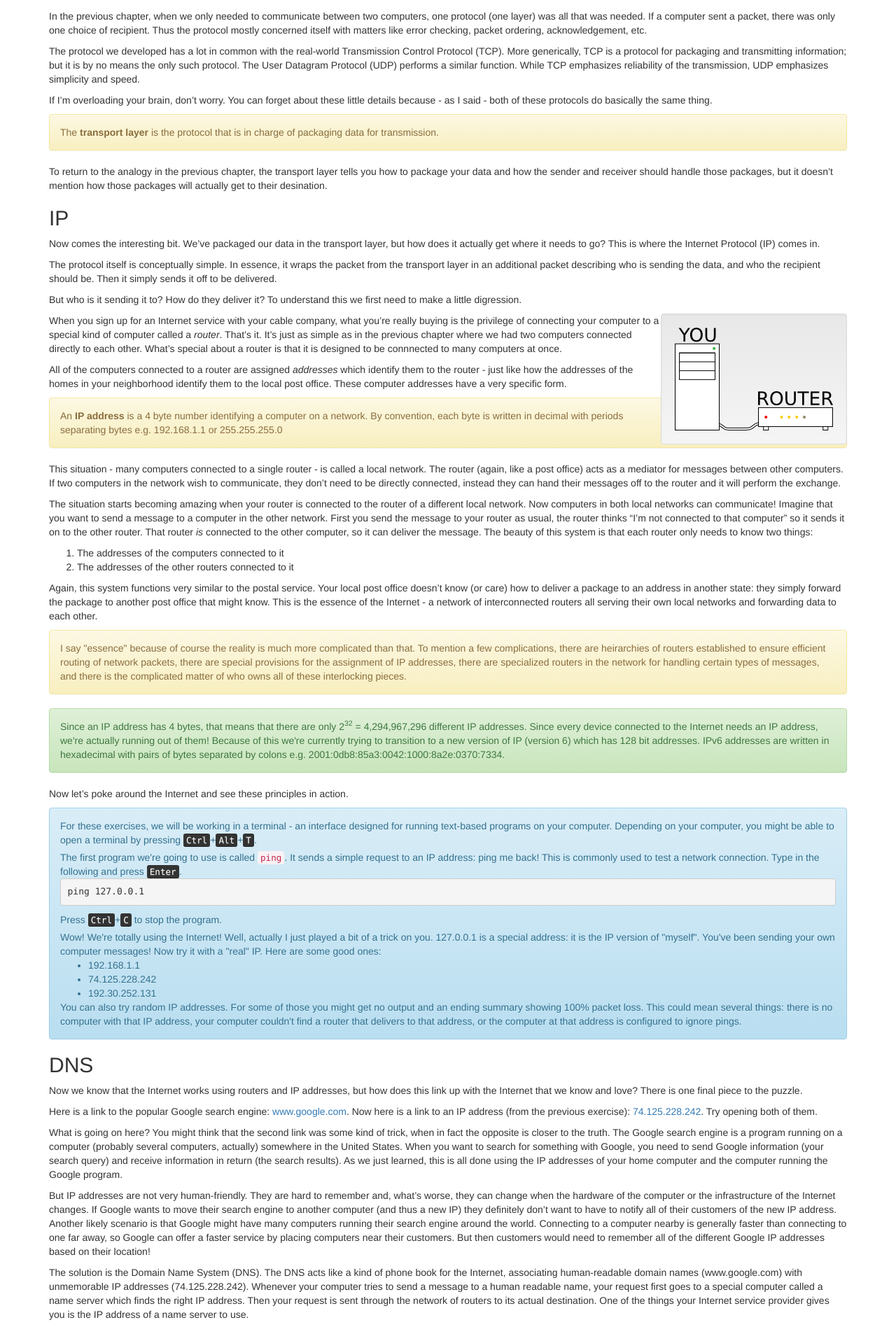
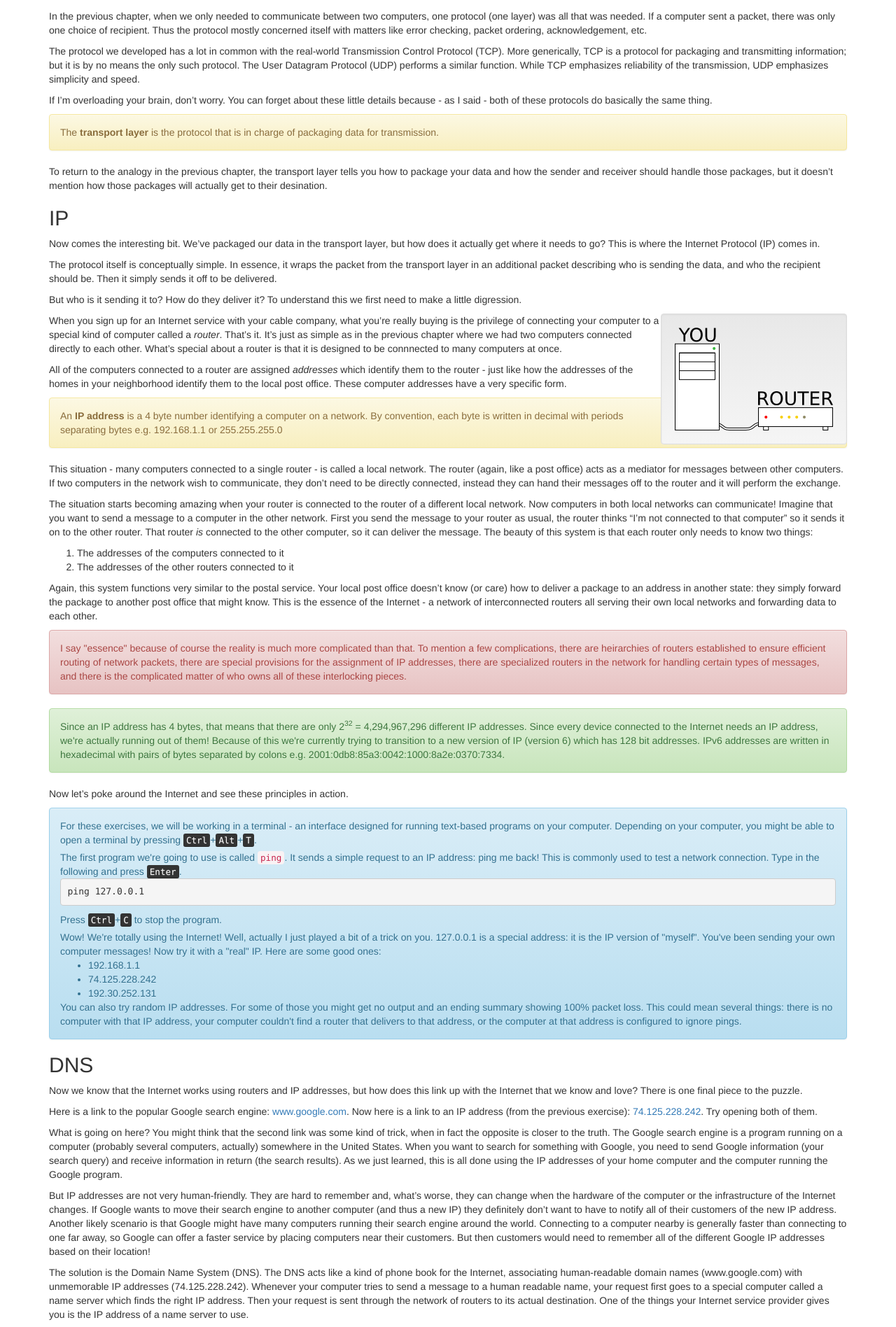
Before and after one commit to silverhammermba/superuser, a Jekyll site: the page built from _posts/2012-02-01-ch2.markdown, in a window 1280 px wide. Shown: the part 705-2601 px from the top of the page at 70% size. Built offline with Jekyll 4.4.1, drawn with Linux system fonts in a browser that asks for light colours; nearby versions of some CDN libraries; Markdown is read by kramdown in place of the engine named in the settings.

```diff
--- a/_posts/2012-02-01-ch2.markdown
+++ b/_posts/2012-02-01-ch2.markdown
@@ -120,7 +120,7 @@
 This is the essence of the Internet - a network of interconnected routers all
 serving their own local networks and forwarding data to each other.
 
-<div class="alert alert-warning">
+<div class="alert alert-danger">
 I say "essence" because of course the reality is much more complicated than
 that. To mention a few complications, there are heirarchies of routers
 established to ensure efficient routing of network packets, there are special
```
